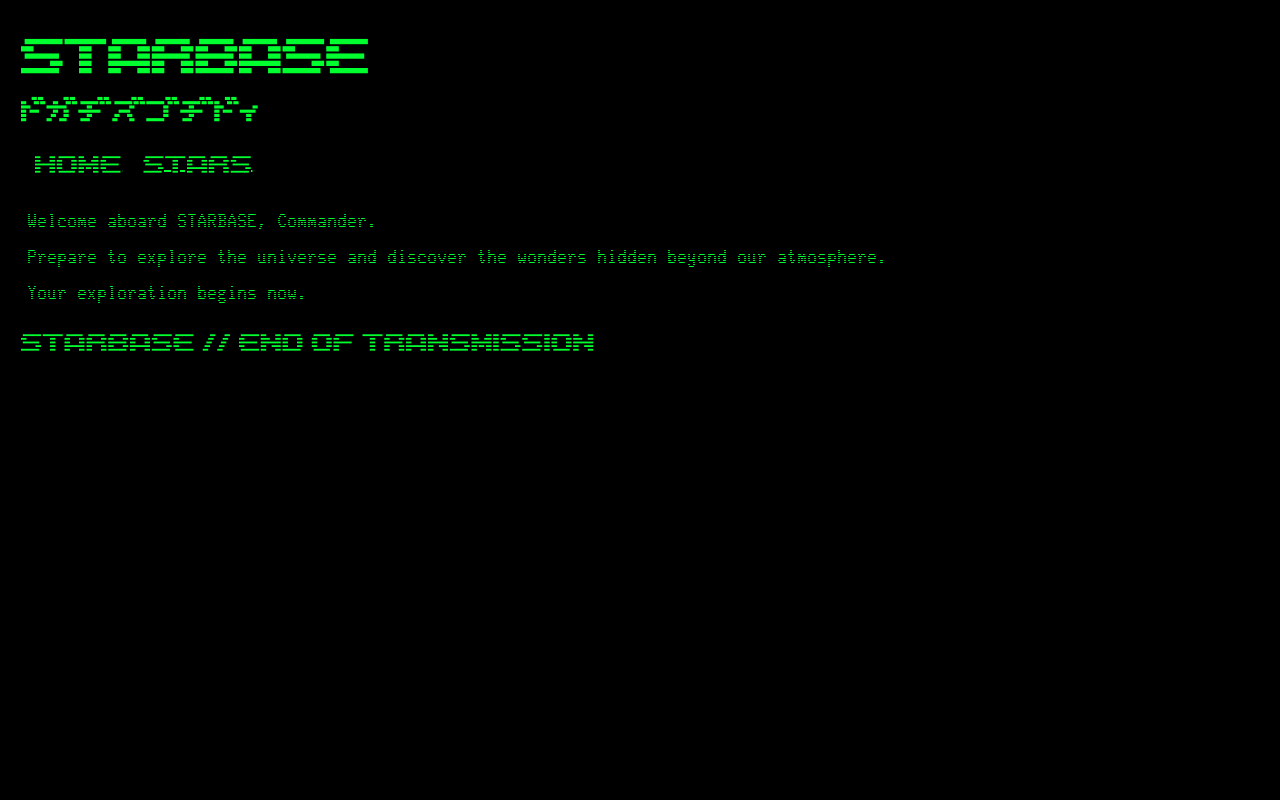
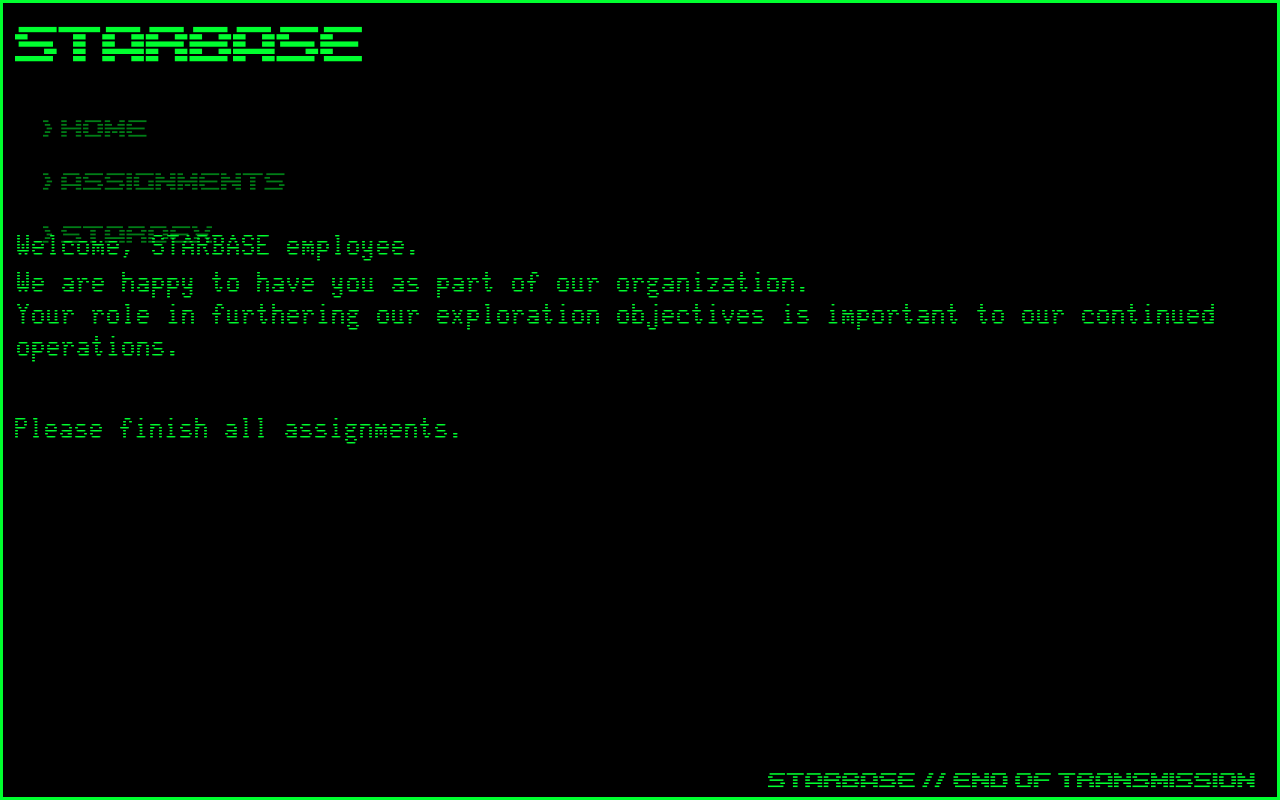
Before and after one commit to xp30n/STARBASE, a Flask app: page / in a window 1280 px wide. Run offline with Flask 3, Linux system fonts and the light colour scheme.

Commit message:
finalized landing page

```diff
--- a/main.py
+++ b/main.py
@@ -15,4 +15,12 @@ def star_page():
 
     return render_template("star_page.html", stars=stars)
 
+@app.route('/assignments')
+def assignments():
+    return render_template("assignments.html")
+
+@app.route('/database')
+def database():
+    return render_template("database.html")
+
 app.run(debug=True)
--- a/static/css/base.css
+++ b/static/css/base.css
@@ -8,34 +8,123 @@
   src: url("../fonts/hacker.ttf");
 }
 
-@font-face {
-  font-family: "DigiKata";
-  src: url("../fonts/Digitalism_Katakana_Thin.ttf");
+* {
+  margin: 5px 2px;
+  box-sizing: border-box;
 }
 
-* {
-  margin: 5px 2px;
-  padding: 5px;
-  box-sizing: border-box;
+html {
+  margin: 0;
+  padding: 0;
+  width: 100%;
+  height: 100%;
+  overflow: hidden;
 }
 
 body {
   background: black;
-  font-family: "Digital", sans-serif;
+  font-family: "Digital";
   color: rgb(0, 255, 47);
+  font-size: 20px;
+
+  margin: 0;
+  padding: 10px;
+  width: 100%;
+  height: 100vh;
+  height: 100dvh;
+
+  box-sizing: border-box;
+  border: solid rgb(0, 255, 47);
+
+  overflow: hidden;
+}
+
+/*==================================================
+=                       INDEX                      =
+==================================================*/
+
+.welcome-msg_1,
+.welcome-msg_2 {
+  font-size: 30px;
+  font-family: "Hacker";
+  cursor: default;
+}
+
+.welcome-msg_3 {
+  margin: 50px 0;
+  font-size: 30px;
+  font-family: "Hacker";
+  cursor: default;
+}
+
+.side-nav {
+  display: flex;
+  flex-direction: column;
+  justify-content: space-between;
+  height: 19vh;
+  padding: 20px;
+}
+
+ul {
+  list-style: none;
+  padding: 0;
+  margin: 0;
+  line-height: 1.7;
   font-size: 20px;
 }
 
-p {
-  font-family: "Hacker";
-}
-.kata-title {
-  font-family: "DigiKata";
+li {
+  cursor: default;
+  opacity: 0.7;
+  transition: opacity 0.2s ease;
+  width: fit-content;
 }
 
-a {
+li:hover {
+  opacity: 1;
+}
+
+.active {
+  opacity: 1;
+}
+
+ul li a {
+  text-decoration: none;
+  color: rgb(0, 255, 47);
+
+  display: inline-block;
+  width: fit-content;
+  padding: 2px 0;
+
+  cursor: pointer;
+  opacity: 0.7;
+  transition: opacity 0.2s ease;
+}
+
+ul li a:hover {
+  text-decoration: none;
+  opacity: 1;
+}
+
+.page-footer {
+  position: fixed;
+  display: flex;
+
+  top: 54vh;
+  right: 20px;
+  bottom: 0;
+  display: flex;
+  align-items: flex-end;
+
+  font-size: 17px;
+  cursor: default;
+}
+
+.page-footer {
+  text-decoration: none;
   color: rgb(0, 255, 47);
 }
-a:hover {
-  color: rgb(8, 129, 30);
+
+.footer-left {
+  font-family: "Digital";
 }
--- a/templates/base.html
+++ b/templates/base.html
@@ -10,17 +10,23 @@
     <title>STARBASE</title>
   </head>
   <h1>STARBASE</h1>
-  <h3 class="kata-title">STARBASE</h3>
   <body>
     <header>
-      <nav>
-        <a href="{{ url_for('homepage') }}">HOME</a>
-        <a href="{{ url_for('star_page') }}">STARS</a>
+      <nav class="side-nav">
+        <section class="nav-top">
+          <ul>
+            <li><a href="{{ url_for('homepage') }}"> > HOME</a></li>
+            <li><a href="{{ url_for('assignments') }}"> > ASSIGNMENTS</a></li>
+            <li><a href="{{ url_for('database') }}"> > STARDEX</a></li>
+          </ul>
+        </section>
       </nav>
     </header>
 
     <main>{% block content %} {% endblock %}</main>
 
-    <footer>STARBASE // END OF TRANSMISSION</footer>
+    <footer class="page-footer">
+      <p class="footer-left">STARBASE // END OF TRANSMISSION</p>
+    </footer>
   </body>
 </html>
--- /dev/null
+++ b/templates/database.html
@@ -0,0 +1,5 @@
+{% extends "base.html" %} {% block content %}
+
+<p>VIEW THE DATABASE</p>
+
+{% endblock %}
--- a/templates/index.html
+++ b/templates/index.html
@@ -1,11 +1,14 @@
 {% extends "base.html" %} {% block content %}
-<p>Welcome aboard STARBASE, Commander.</p>
+<p class="welcome-msg_1">Welcome, STARBASE employee.</p>
 
-<p>
-  Prepare to explore the universe and discover the wonders hidden beyond our
-  atmosphere.
+<p class="welcome-msg_2">
+  We are happy to have you as part of our organization.<br>
+  Your role in furthering our exploration objectives is important to our
+  continued operations.<br>
 </p>
 
-<p>Your exploration begins now.</p>
+<p class="welcome-msg_3">
+  Please finish all assignments.
+</p>
 
 {% endblock %}
```
Also changed, not shown: templates/assignments.html (added, +7 -0 lines), static/fonts/D3Digitalism.ttf (added), static/fonts/Digitalism_Katakana_Thin.ttf (deleted).
